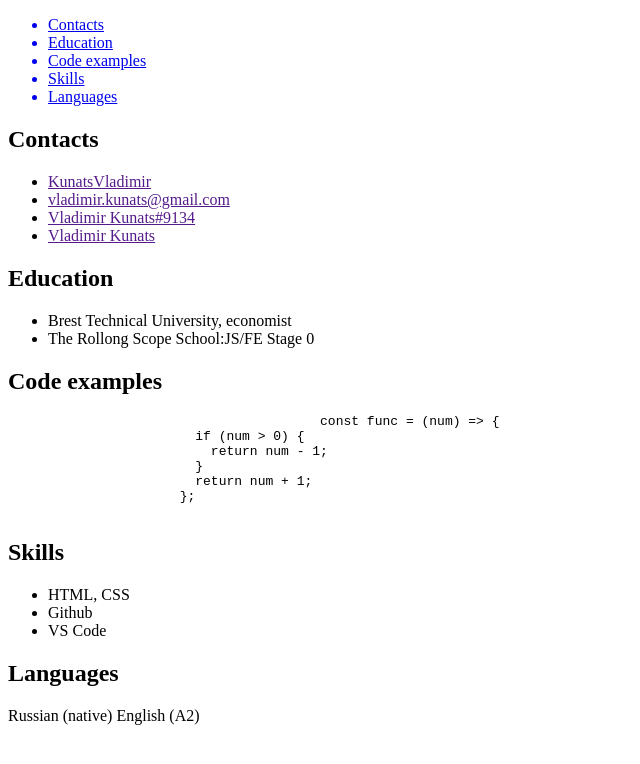
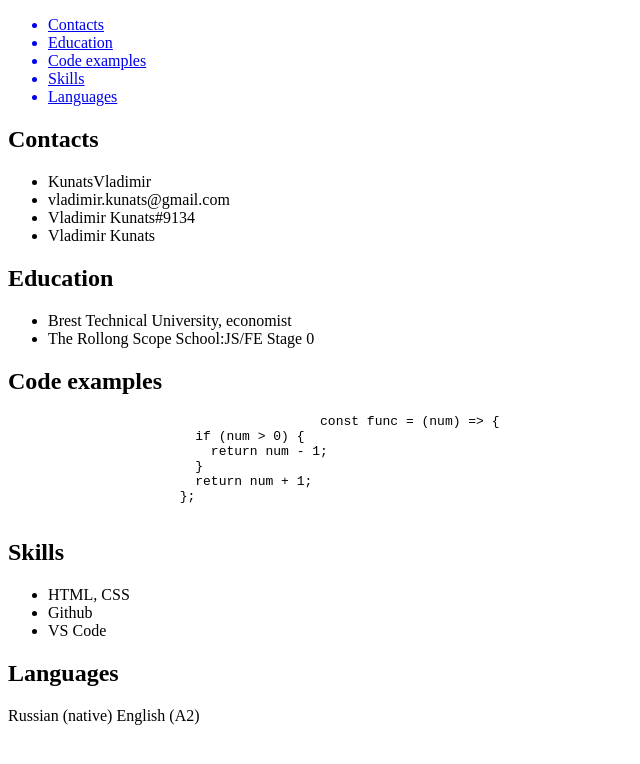
Before and after one commit to KunatsVladimir/rsschool-cv, a plain HTML site: page index.html in a window 1280 px wide. Shown: the whole page, without its empty margins (0-640 px from the left). Drawn offline with Linux system fonts and the light colour scheme; a script that the page names is missing.

Commit message:
refactoring: file index.html

```diff
--- a/index.html
+++ b/index.html
@@ -10,11 +10,11 @@
 	<header class="header-desktop">
 		<nav class="nav-desktop">
 			<ul class="menu-desktop">
-				<a href="#contacts" class="menu__item-desktop"><li >Contacts</li></a>
-				<a href="#education" class="menu__item-desktop"><li >Education</li></a>
-				<a href="#code examples" class="menu__item-desktop"><li >Code examples</li></a>
-				<a href="#skills" class="menu__item-desktop"><li >Skills</li></a>
-				<a href="#languages" class="menu__item-desktop"><li >Languages</li></a>
+				<a href="#contacts" class="menu__item-desktop"><li>Contacts</li></a>
+				<a href="#education" class="menu__item-desktop"><li>Education</li></a>
+				<a href="#code examples" class="menu__item-desktop"><li>Code examples</li></a>
+				<a href="#skills" class="menu__item-desktop"><li>Skills</li></a>
+				<a href="#languages" class="menu__item-desktop"><li>Languages</li></a>
 			</ul>
 		</nav>
 	</header>
@@ -24,10 +24,10 @@
 			<div class="contacts">
 				<h2 class="sub-header">Contacts</h2>
 				<ul class="contacts__menu">
-					<li class="contacts__item"><a href="">KunatsVladimir</a></li>
-					<li class="contacts__item"><a href="">vladimir.kunats@gmail.com</a></li>
-					<li class="contacts__item"><a href="">Vladimir Kunats#9134</a></li>
-					<li class="contacts__item"><a href="">Vladimir Kunats</a></li>
+					<li class="contacts__item">KunatsVladimir</li>
+					<li class="contacts__item">vladimir.kunats@gmail.com</li>
+					<li class="contacts__item">Vladimir Kunats#9134</li>
+					<li class="contacts__item">Vladimir Kunats</li>
 				</ul>
 			</div>
 		</section>
@@ -69,7 +69,7 @@
 			<h2 class="sub-header">Languages</h2>
 			<div class="">
 				<span class="large">Russian (native)</span>
-				<span class="text">English (A2)</span> <br>
+				<span class="text">English (A2)</span>
 			</div>
 		</section>
 	</main>
```
